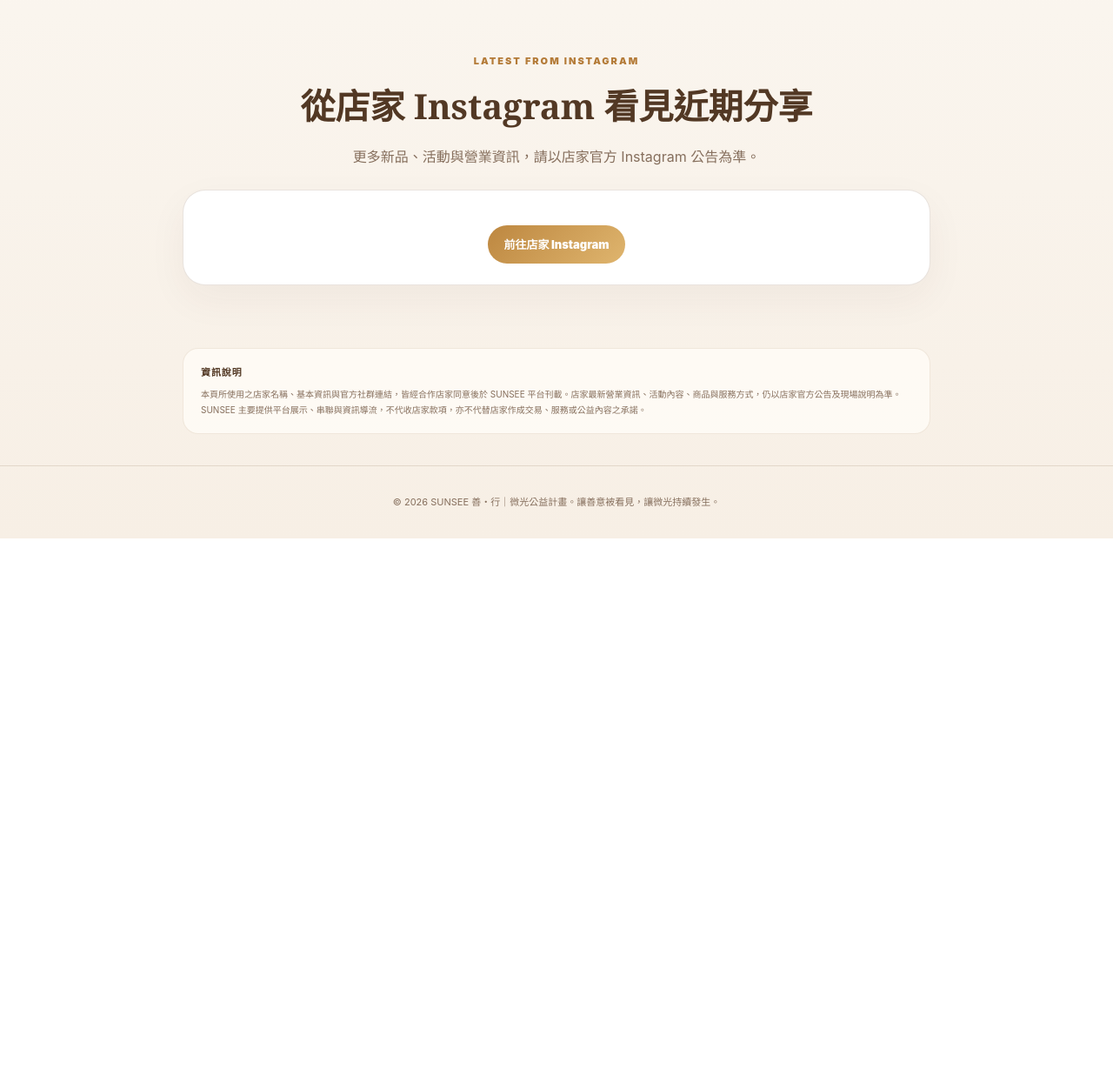
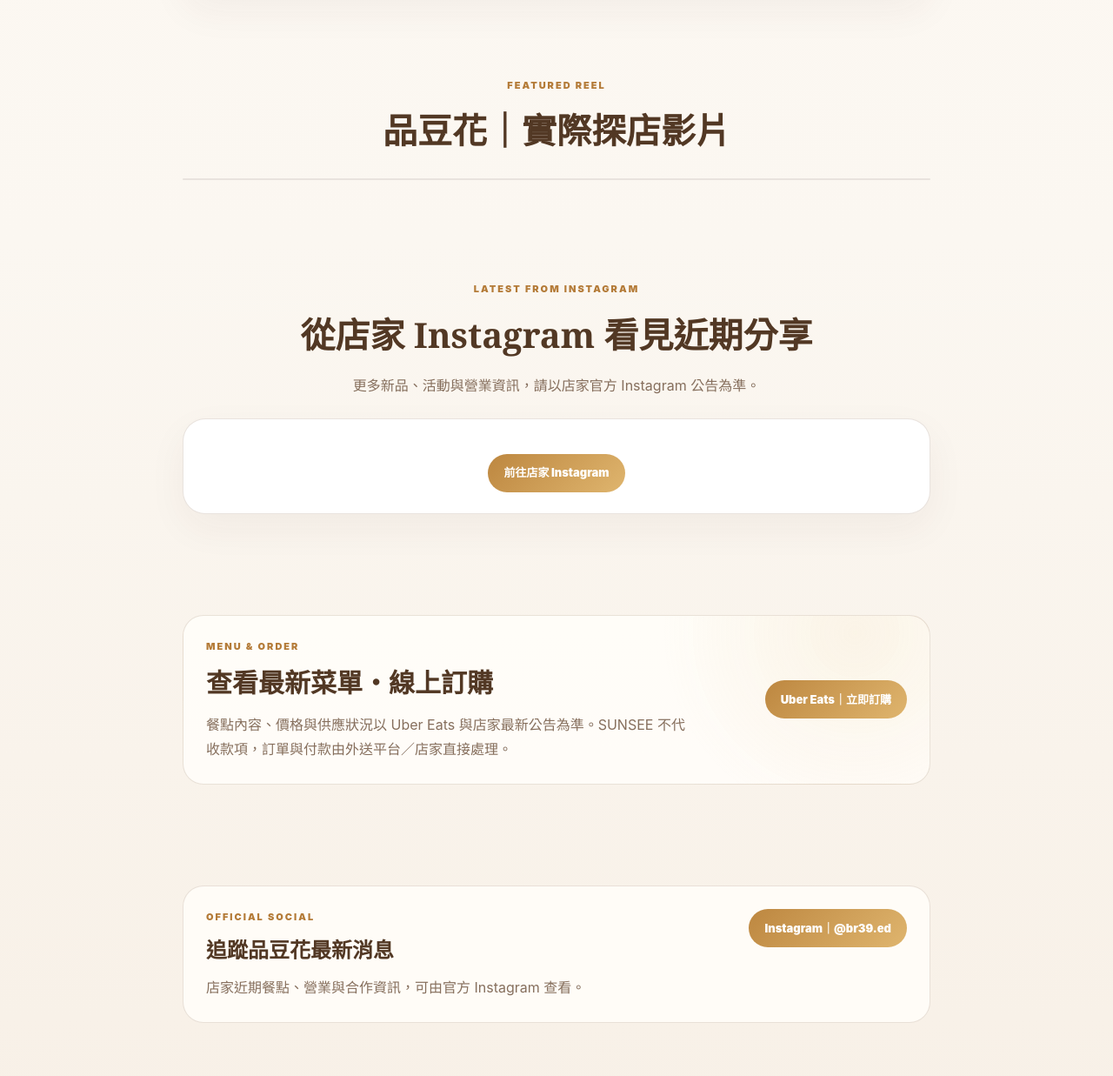
Before and after one commit to sunseetw/sunsee, a plain HTML site: page shops/pindouhua/index.html in a window 1280 px wide. Shown: the part 1176-2413 px from the top of the page at 87% size. Before the commit the page ends 1795 px from the top, so only its background shows below. Drawn offline with Linux system fonts and the light colour scheme; no server answers; a script that the page names is missing.

Commit message:
Add files via upload

```diff
--- a/shops/pindouhua/index.html
+++ b/shops/pindouhua/index.html
@@ -22,6 +22,34 @@ header{position:sticky;top:0;z-index:30;background:rgba(251,247,241,.94);backdro
 .notice{padding:14px 0 36px}.notice-card{padding:18px 20px;border-radius:18px;border:1px solid rgba(155,111,65,.14);background:rgba(255,253,248,.78)}.notice-card strong{display:block;font-size:11px;letter-spacing:.08em;margin-bottom:5px}.notice-card p{margin:0;color:var(--muted);font-size:10px;line-height:1.8}footer{padding:32px 0;border-top:1px solid var(--line);color:var(--muted);font-size:11px;text-align:center}
 @media(max-width:900px){.hero-card{grid-template-columns:1fr}.info-grid{grid-template-columns:1fr 1fr}}@media(max-width:680px){.container{width:min(calc(100% - 22px),var(--max))}.hero-main{padding:36px 22px}.hero-side{padding:28px 22px}.hero-main h1{font-size:42px}.info-grid{grid-template-columns:1fr}.support-strip{grid-template-columns:auto 1fr}.support-strip .like-btn{grid-column:1/-1;width:100%}.social-simple{display:block}.social-simple .btn{margin-top:18px;width:100%}}
 </style>
+
+<style>
+.pindouhua-reel-section{padding-top:34px}
+.pindouhua-reel-card{
+  margin-top:20px;padding:0;overflow:hidden;border-radius:24px;
+  border:1px solid var(--line);background:#fff;box-shadow:0 16px 45px rgba(73,48,30,.055)
+}
+.pindouhua-reel-card .instagram-media{
+  display:block!important;margin:0 auto!important;width:100%!important;max-width:540px!important;min-width:326px!important
+}
+.order-btn{background:#fff8ef;color:#6f5238;border-color:rgba(197,145,74,.28)}
+.order-panel{
+  display:flex;align-items:center;justify-content:space-between;gap:26px;padding:26px;
+  border-radius:24px;border:1px solid var(--line);
+  background:radial-gradient(circle at 90% 10%,rgba(229,196,142,.16),transparent 28%),rgba(255,253,249,.92)
+}
+.order-panel h2{margin:6px 0 8px;font-size:30px}
+.order-panel p{margin:0;color:var(--muted);max-width:620px}
+.order-links{display:flex;gap:8px;flex-wrap:wrap;justify-content:flex-end;min-width:220px}
+.pindouhua-social-panel{align-items:flex-start}
+.pindouhua-social-links{display:flex;gap:8px;flex-wrap:wrap;justify-content:flex-end}
+@media(max-width:680px){
+  .order-panel{display:block}.order-links{margin-top:18px;min-width:0}
+  .order-links .btn,.order-btn,.pindouhua-social-links .btn{width:100%}
+  .pindouhua-social-links{width:100%;margin-top:18px}
+}
+</style>
+
 </head>
 <body>
 <header><div class="container nav"><a class="brand" href="https://sunsee.tw/"><span class="brand-mark">☼</span><span>SUNSEE<small>善・行｜微光公益計畫</small></span></a><div class="nav-actions"><a class="btn" href="https://sunsee.tw/">回 SUNSEE</a><a class="btn primary" href="https://www.instagram.com/br39.ed/" target="_blank" rel="noopener">看店家 IG</a></div></div></header>
@@ -30,14 +58,64 @@ header{position:sticky;top:0;z-index:30;background:rgba(251,247,241,.94);backdro
 <div class="hero-main"><div class="eyebrow">SUNSEE MICROGLOW SHOP</div><h1 class="serif">品豆花</h1><div class="meta">豆花・甜品｜新北市</div><p class="lead">一碗簡單的豆花，也可以是一份很實在的溫柔。待用餐、愛心份量或其他支持方式由店家自行決定。</p><div class="tags"><span>豆花</span><span>新北市</span><span>SUNSEE 微光合作店家</span></div></div>
 <aside class="hero-side">
 <div class="info-grid">
-<div class="info-panel"><div class="eyebrow">SHOP INFORMATION</div><h2 class="serif">店家資訊</h2><div class="info-list"><div class="info-row"><span>店家</span><strong>品豆花</strong></div><div class="info-row"><span>地址</span><strong>新北市中和區和平街89號（和平街黃昏市場107攤位）</strong></div><div class="info-row"><span>聯絡</span><strong>LINE：@543nymgh</strong></div><div class="info-row"><span>類型</span><strong>豆花・甜品</strong></div></div><div class="action-row"><a class="btn primary" href="https://www.instagram.com/br39.ed/" target="_blank" rel="noopener">看店家 IG</a><a class="btn" href="https://www.google.com/maps/search/?api=1&query=%E6%96%B0%E5%8C%97%E5%B8%82%E4%B8%AD%E5%92%8C%E5%8D%80%E5%92%8C%E5%B9%B3%E8%A1%9789%E8%99%9F%EF%BC%88%E5%92%8C%E5%B9%B3%E8%A1%97%E9%BB%83%E6%98%8F%E5%B8%82%E5%A0%B4107%E6%94%A4%E4%BD%8D%EF%BC%89" target="_blank" rel="noopener">導航到店家</a></div></div>
+<div class="info-panel"><div class="eyebrow">SHOP INFORMATION</div><h2 class="serif">店家資訊</h2><div class="info-list"><div class="info-row"><span>店家</span><strong>品豆花</strong></div><div class="info-row"><span>地址</span><strong>新北市中和區和平街89號（和平街黃昏市場107攤位）</strong></div><div class="info-row"><span>聯絡</span><strong>LINE：@543nymgh</strong></div><div class="info-row"><span>類型</span><strong>豆花・甜品</strong></div></div><div class="action-row"><a class="btn primary" href="https://www.instagram.com/br39.ed/" target="_blank" rel="noopener">看店家 IG</a><a class="btn" href="https://www.google.com/maps/search/?api=1&query=%E6%96%B0%E5%8C%97%E5%B8%82%E4%B8%AD%E5%92%8C%E5%8D%80%E5%92%8C%E5%B9%B3%E8%A1%9789%E8%99%9F%EF%BC%88%E5%92%8C%E5%B9%B3%E8%A1%97%E9%BB%83%E6%98%8F%E5%B8%82%E5%A0%B4107%E6%94%A4%E4%BD%8D%EF%BC%89" target="_blank" rel="noopener">導航到店家</a><a class="btn order-btn" href="https://www.ubereats.com/tw/store/%E5%93%81%E8%B1%86%E8%8A%B1/svD5CrC4VQqIhr3JFOmjIw" target="_blank" rel="noopener">Uber Eats｜查看菜單・訂購</a></div></div>
 <div class="flow-panel"><div class="eyebrow">HOW TO SUPPORT</div><h2 class="serif">支持這束微光</h2><div class="step"><b>01</b><div><strong>找到微光店家</strong><small>到店或依店家提供方式聯繫</small></div></div><div class="step"><b>02</b><div><strong>詢問當期合作方式</strong><small>內容、份量與方式由店家決定</small></div></div><div class="step"><b>03</b><div><strong>直接向店家支持</strong><small>SUNSEE 不代收店家款項</small></div></div><button class="btn primary share" id="sharePageBtn" type="button">↗ 分享這間微光店家</button></div>
 </div>
 <div class="support-strip"><span class="support-heart">♥</span><div class="support-copy"><strong><span id="sharedSupportCount">0</span> 人</strong><small>正在支持這束微光</small></div><button class="btn like-btn" id="microglowLikeBtn" type="button"><span class="microglow-heart">♡</span><span class="like-label">我也支持這束微光</span></button><div class="like-msg" id="microglowLikeMessage"></div></div>
 </aside>
 </div></div></section>
 <section class="section"><div class="container narrow"><div class="section-title"><div class="eyebrow">ABOUT THIS MICROGLOW SHOP</div><h2 class="serif">一間店，也可以成為城市裡的一點微光。</h2></div><div class="about-card"><p><strong>品豆花</strong> 是 SUNSEE 收錄的微光合作店家。這個頁面整理店家基本資訊與微光合作方式，讓民眾可以更容易找到店家、了解目前的支持方式。</p><p>SUNSEE 不代收店家款項，也不替店家決定公益內容、份量或金額；實際合作方式皆以店家最新公告與現場說明為準。</p><div class="status-box">✦ 待用餐／愛心份量請直接與店家聯繫確認</div></div></div></section>
+
+<section class="section pindouhua-reel-section" id="pindouhuaReel">
+  <div class="container narrow">
+    <div class="section-title center">
+      <div class="eyebrow">FEATURED REEL</div>
+      <h2 class="serif">品豆花｜實際探店影片</h2>
+    </div>
+    <div class="pindouhua-reel-card">
+      <blockquote class="instagram-media"
+        data-instgrm-captioned
+        data-instgrm-permalink="https://www.instagram.com/reel/DdSyf9GiAqr/"
+        data-instgrm-version="14"
+        style="background:#fff;border:0;border-radius:14px;margin:0 auto;max-width:540px;min-width:326px;padding:0;width:100%;">
+      </blockquote>
+    </div>
+  </div>
+</section>
+
 <section class="section"><div class="container narrow"><div class="section-title center"><div class="eyebrow">LATEST FROM INSTAGRAM</div><h2 class="serif">從店家 Instagram 看見近期分享</h2><p>更多新品、活動與營業資訊，請以店家官方 Instagram 公告為準。</p></div><div class="embed-card"><blockquote class="instagram-media" data-instgrm-permalink="https://www.instagram.com/p/DYlnfMLpRDd/" data-instgrm-version="14" style="background:#fff;border:0;margin:0 auto;max-width:540px;min-width:0;padding:0;width:100%;"></blockquote><a class="btn primary social-button" href="https://www.instagram.com/br39.ed/" target="_blank" rel="noopener">前往店家 Instagram</a></div></div></section>
+
+<section class="section" id="pindouhuaOrderSection">
+  <div class="container narrow">
+    <div class="order-panel">
+      <div>
+        <div class="eyebrow">MENU &amp; ORDER</div>
+        <h2 class="serif">查看最新菜單・線上訂購</h2>
+        <p>餐點內容、價格與供應狀況以 Uber Eats 與店家最新公告為準。SUNSEE 不代收款項，訂單與付款由外送平台／店家直接處理。</p>
+      </div>
+      <div class="order-links">
+        <a class="btn primary" href="https://www.ubereats.com/tw/store/%E5%93%81%E8%B1%86%E8%8A%B1/svD5CrC4VQqIhr3JFOmjIw" target="_blank" rel="noopener">Uber Eats｜立即訂購</a>
+      </div>
+    </div>
+  </div>
+</section>
+
+
+<section class="section">
+  <div class="container narrow">
+    <div class="social-simple pindouhua-social-panel">
+      <div>
+        <div class="eyebrow">OFFICIAL SOCIAL</div>
+        <h2 class="serif">追蹤品豆花最新消息</h2>
+        <p>店家近期餐點、營業與合作資訊，可由官方 Instagram 查看。</p>
+      </div>
+      <div class="pindouhua-social-links">
+        <a class="btn primary" href="https://www.instagram.com/br39.ed/" target="_blank" rel="noopener">Instagram｜@br39.ed</a>
+      </div>
+    </div>
+  </div>
+</section>
+
 <section class="notice"><div class="container narrow"><div class="notice-card"><strong>資訊說明</strong><p>本頁所使用之店家名稱、基本資訊與官方社群連結，皆經合作店家同意後於 SUNSEE 平台刊載。店家最新營業資訊、活動內容、商品與服務方式，仍以店家官方公告及現場說明為準。SUNSEE 主要提供平台展示、串聯與資訊導流，不代收店家款項，亦不代替店家作成交易、服務或公益內容之承諾。</p></div></div></section>
 </main>
 <footer>© 2026 SUNSEE 善・行｜微光公益計畫。讓善意被看見，讓微光持續發生。</footer>
@@ -53,4 +131,5 @@ header{position:sticky;top:0;z-index:30;background:rgba(251,247,241,.94);backdro
 (function(){const b=document.getElementById('sharePageBtn');if(!b)return;b.addEventListener('click',async()=>{const d={title:'品豆花｜SUNSEE 微光合作店家',text:'一起看見這間微光店家。',url:window.location.href};try{if(navigator.share)await navigator.share(d);else if(navigator.clipboard){await navigator.clipboard.writeText(window.location.href);b.textContent='✓ 已複製連結';setTimeout(()=>b.textContent='↗ 分享這間微光店家',1800);}}catch(e){}});})();
 </script>
 <script async src='https://www.instagram.com/embed.js'></script>
+<script async src="https://www.instagram.com/embed.js"></script>
 </body></html>
```
